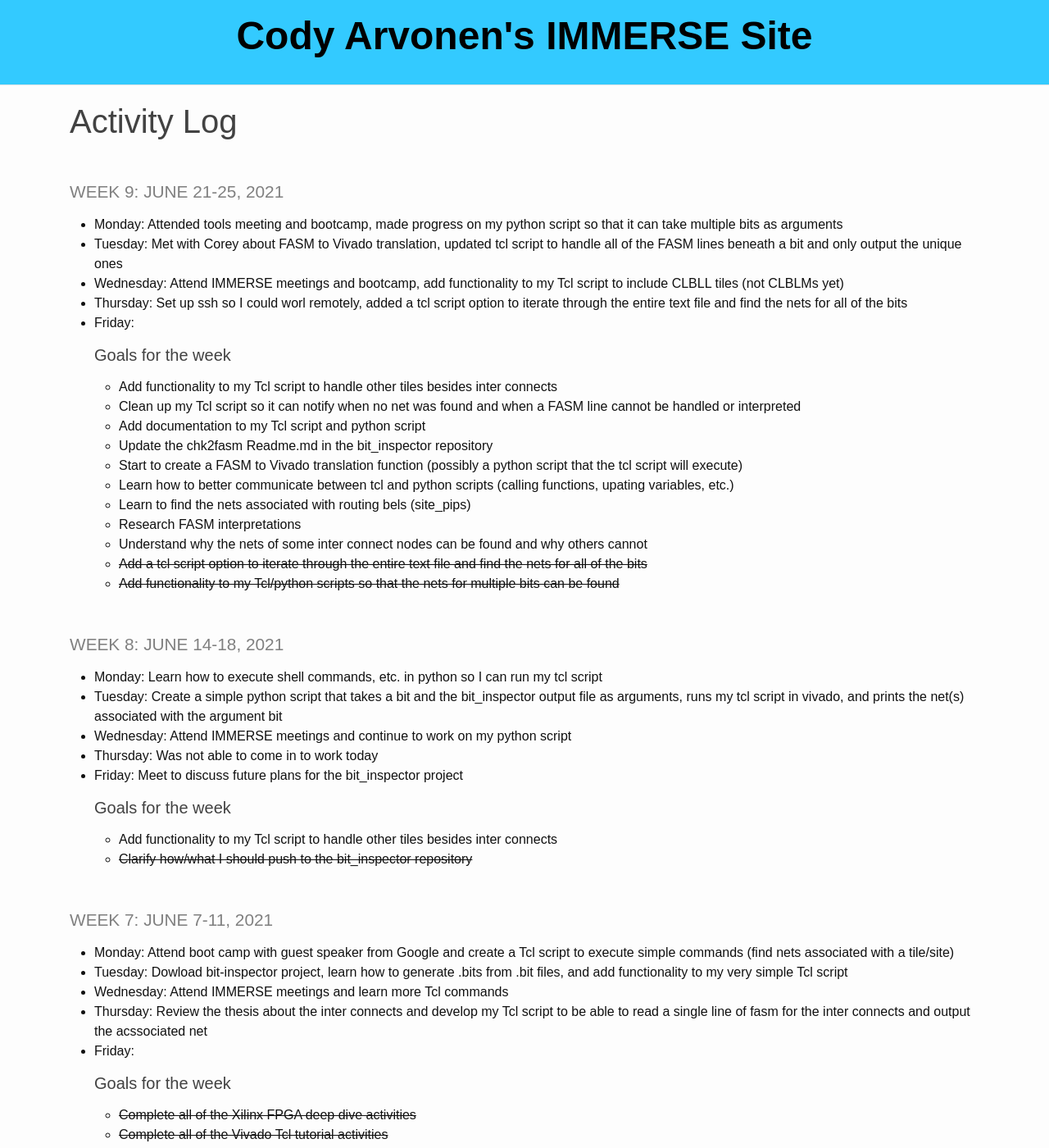
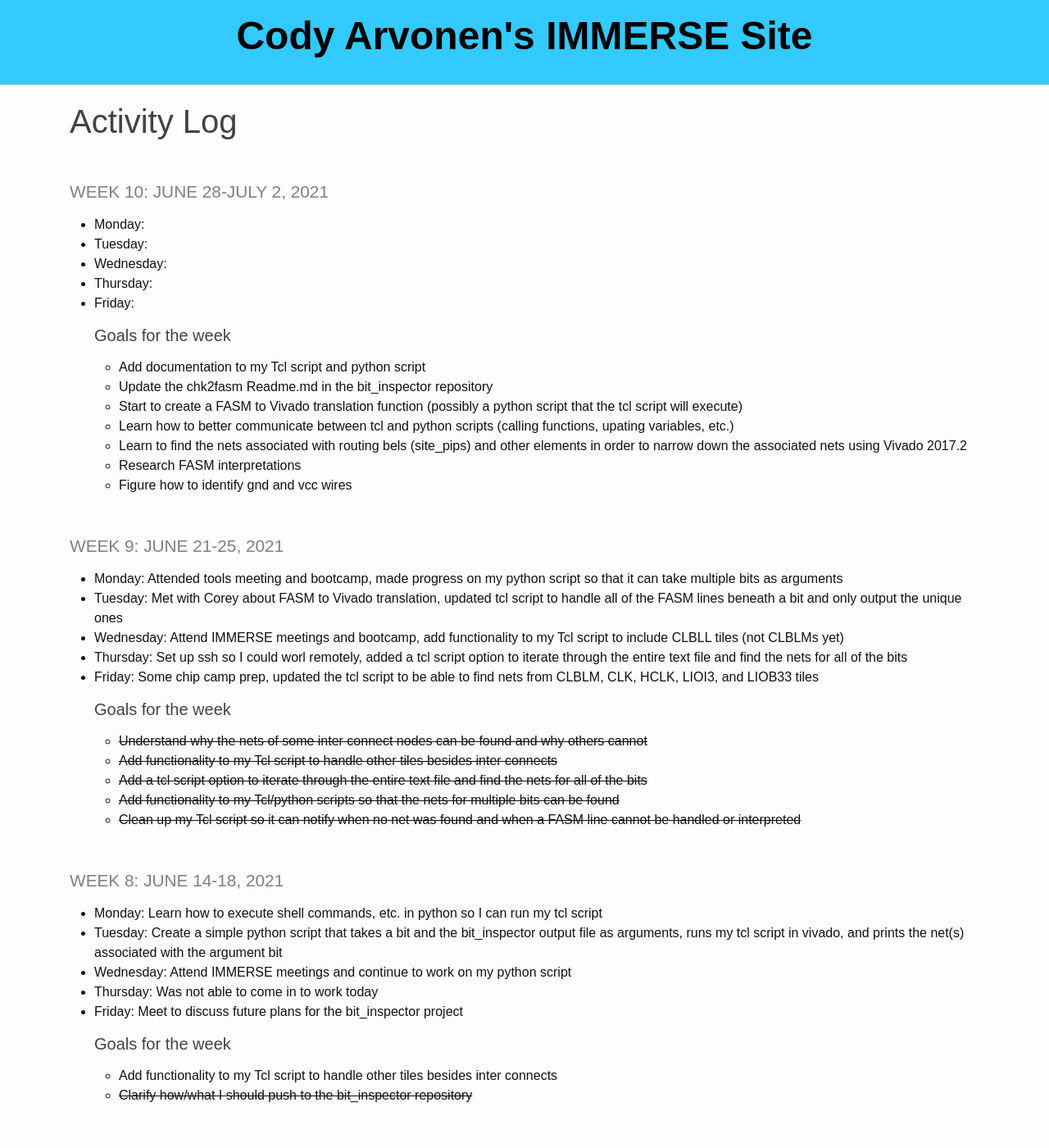
Before and after one commit to codyarvonen/personal_website, a Jekyll site: the page built from _pages/log.md, in a window 1280 px wide and 1400 px high. Shown: the whole window at 82% size. Built offline with Jekyll 4.4.1, drawn with Linux system fonts in a browser that asks for light colours.

Commit message:
week 9 and 10 update

```diff
--- a/_pages/log.md
+++ b/_pages/log.md
@@ -2,6 +2,23 @@
 layout: default
 title: Activity Log
 ---
+
+### **Week 10: June 28-July 2, 2021**
+
+* **Monday**:
+* **Tuesday**:
+* **Wednesday**:
+* **Thursday**:
+* **Friday**:
+
+  ##### **Goals for the week**
+    * Add documentation to my Tcl script and python script
+    * Update the chk2fasm Readme.md in the bit_inspector repository
+    * Start to create a FASM to Vivado translation function (possibly a python script that the tcl script will execute)
+    * Learn how to better communicate between tcl and python scripts (calling functions, upating variables, etc.)
+    * Learn to find the nets associated with routing bels (site_pips) and other elements in order to narrow down the associated nets using Vivado 2017.2
+    * Research FASM interpretations
+    * Figure how to identify gnd and vcc wires
 
 ### **Week 9: June 21-25, 2021**
 
@@ -9,20 +26,14 @@ title: Activity Log
 * **Tuesday**: Met with Corey about FASM to Vivado translation, updated tcl script to handle all of the FASM lines beneath a bit and only output the unique ones
 * **Wednesday**: Attend IMMERSE meetings and bootcamp, add functionality to my Tcl script to include CLBLL tiles (not CLBLMs yet)
 * **Thursday**: Set up ssh so I could worl remotely, added a tcl script option to iterate through the entire text file and find the nets for all of the bits
-* **Friday**:
+* **Friday**: Some chip camp prep, updated the tcl script to be able to find nets from CLBLM, CLK, HCLK, LIOI3, and LIOB33 tiles
 
   ##### **Goals for the week**
-    * Add functionality to my Tcl script to handle other tiles besides inter connects
-    * Clean up my Tcl script so it can notify when no net was found and when a FASM line cannot be handled or interpreted
-    * Add documentation to my Tcl script and python script
-    * Update the chk2fasm Readme.md in the bit_inspector repository
-    * Start to create a FASM to Vivado translation function (possibly a python script that the tcl script will execute)
-    * Learn how to better communicate between tcl and python scripts (calling functions, upating variables, etc.)
-    * Learn to find the nets associated with routing bels (site_pips)
-    * Research FASM interpretations
-    * Understand why the nets of some inter connect nodes can be found and why others cannot
+    * ~~Understand why the nets of some inter connect nodes can be found and why others cannot~~
+    * ~~Add functionality to my Tcl script to handle other tiles besides inter connects~~
     * ~~Add a tcl script option to iterate through the entire text file and find the nets for all of the bits~~
     * ~~Add functionality to my Tcl/python scripts so that the nets for multiple bits can be found~~
+    * ~~Clean up my Tcl script so it can notify when no net was found and when a FASM line cannot be handled or interpreted~~
 
 ### **Week 8: June 14-18, 2021**
 
```
Also changed, not shown: _pages/schedule.md (+8 -0 lines).
